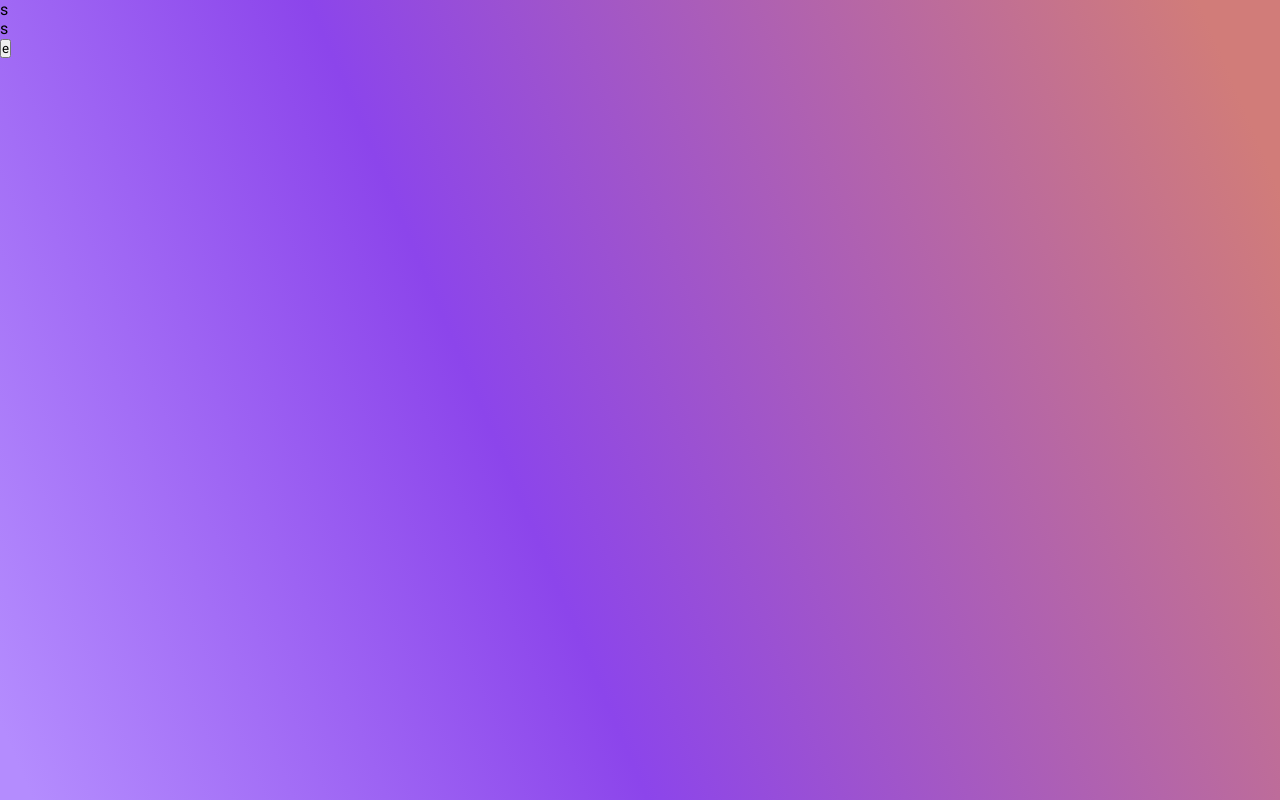
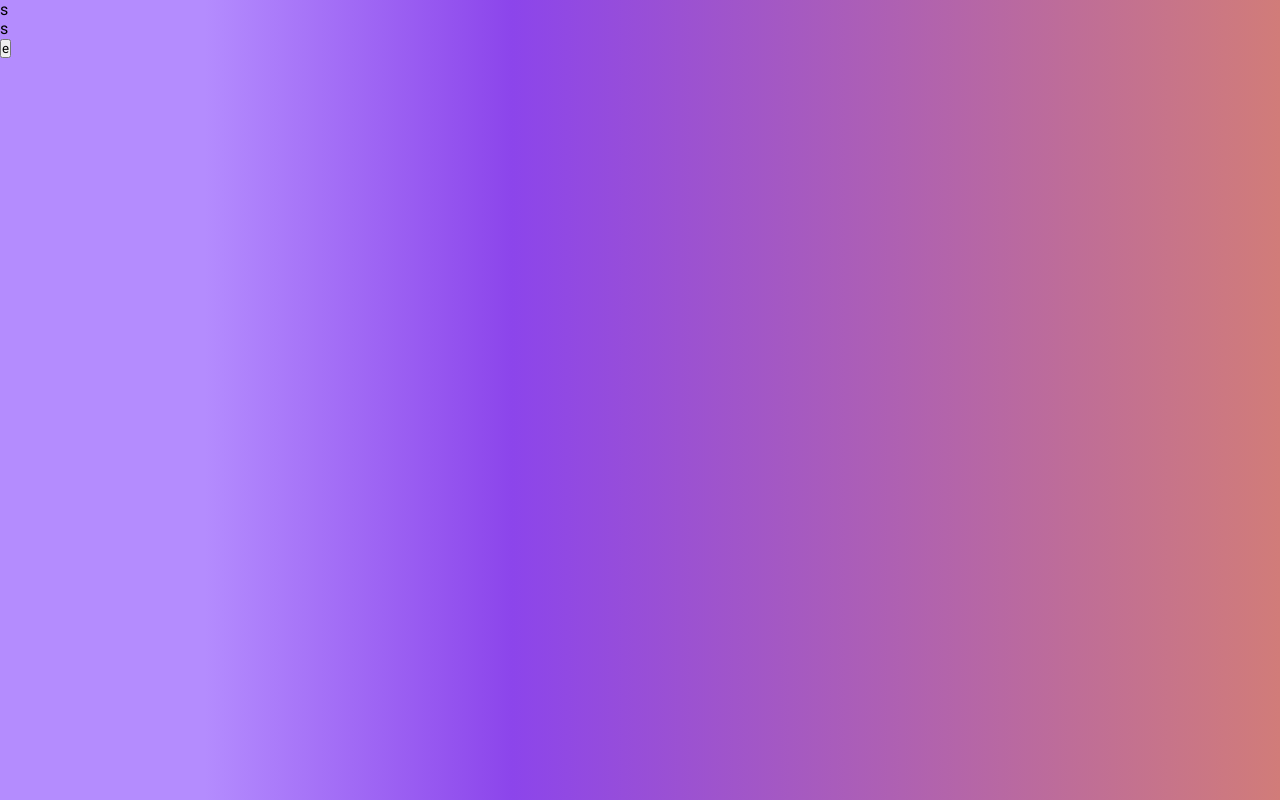
Before and after one commit to emad-hash/Task-as, a plain HTML site: page index.html in a window 1280 px wide. Drawn offline with Linux system fonts and the light colour scheme.

Commit message:
Files have been added and page division created

```diff
--- a/css/style.css
+++ b/css/style.css
@@ -8,7 +8,7 @@
 
 .section1{
     background: rgb(180,140,254);
-    background: linear-gradient(67deg, rgba(180,140,254,1) 2%, rgba(140,69,235,1) 40%, rgba(209,124,121,1) 95%);
+    background: linear-gradient(90deg, rgba(180,140,254,1) 16%, rgba(140,69,235,1) 40%, rgba(209,124,121,1) 100%);
     width: 100%;
     height: 100vh;
 }
```
